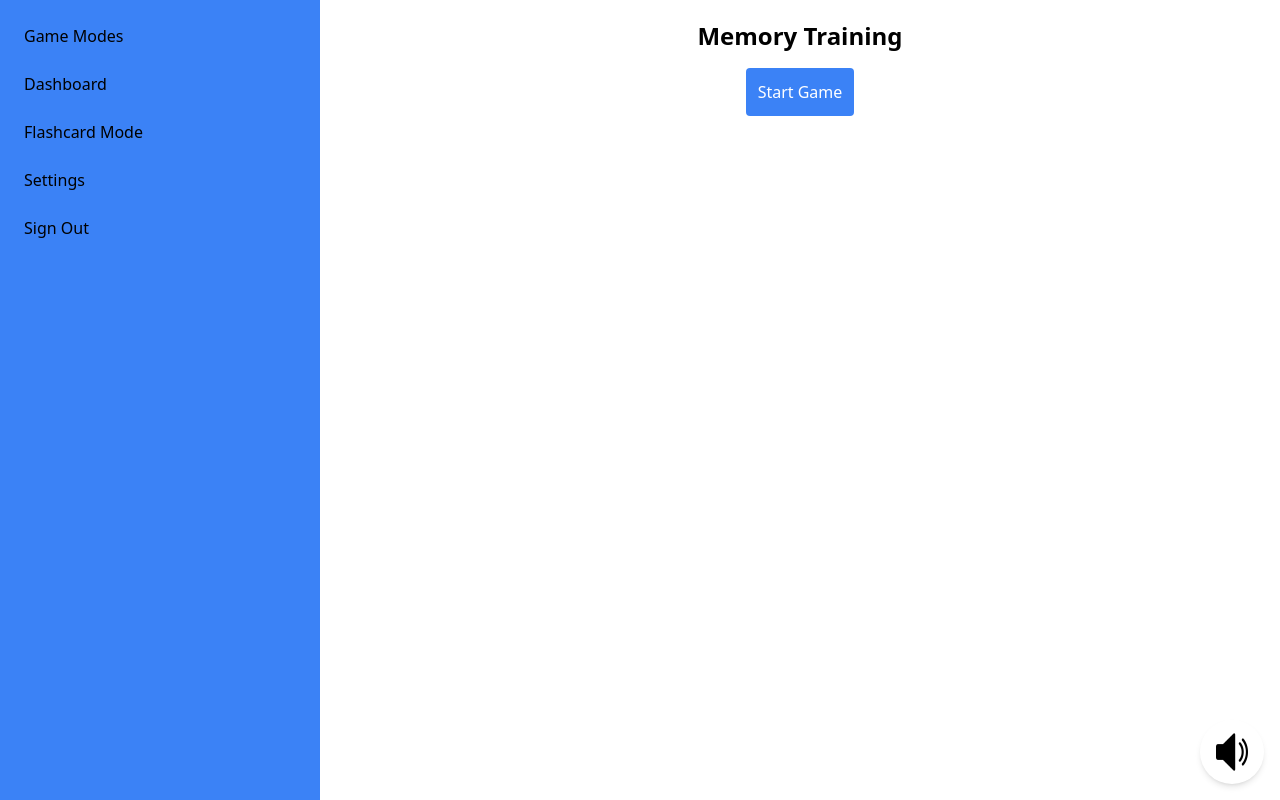
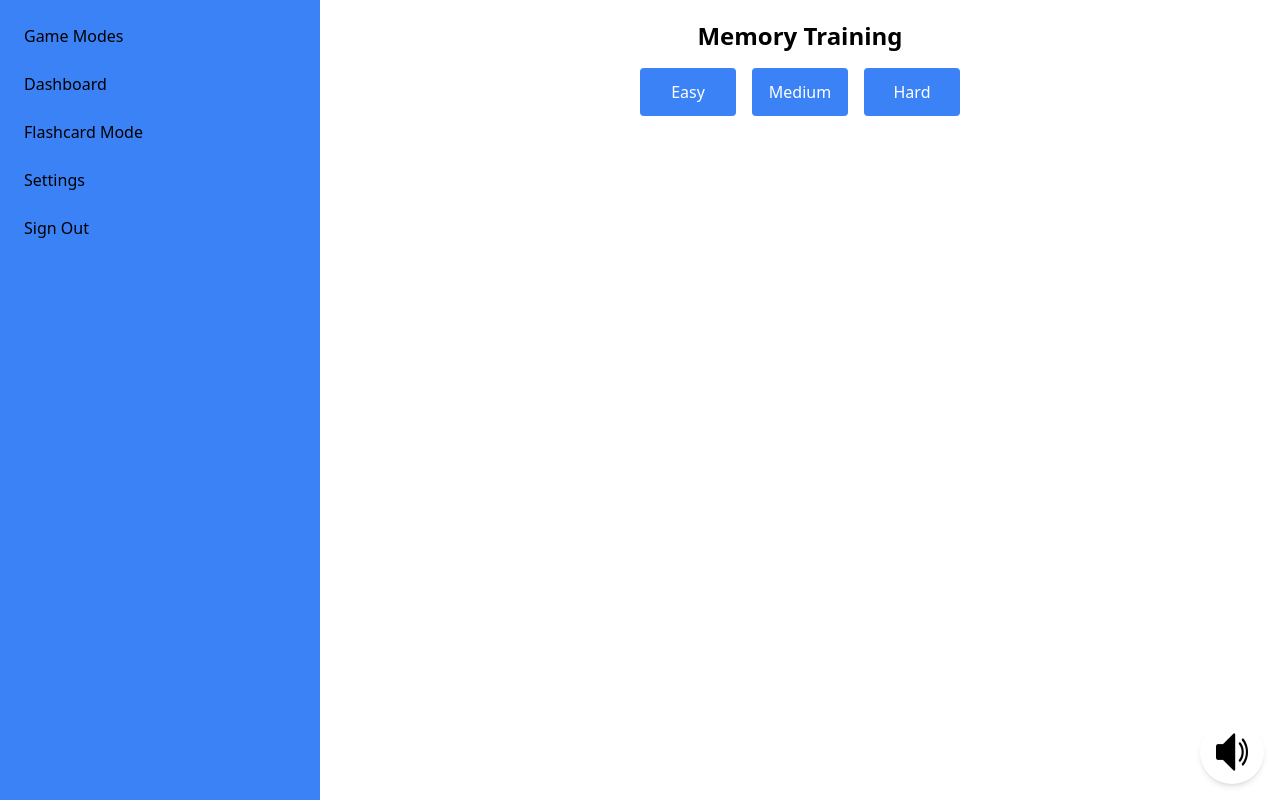
Before and after one commit to alberrrttt22/FYP, a React (Vite) app in the folder frontend/: page / in a window 1280 px wide. Built offline with nearby package versions, Linux system fonts and the light colour scheme.

Commit message:
Add adjustable difficulty for memory card game

```diff
--- a/frontend/src/App.jsx
+++ b/frontend/src/App.jsx
@@ -16,11 +16,13 @@ function App() {
   const [gameStarted, setGameStarted] = useState(false);
   const [timeLeft, setTimeLeft] = useState(60);
   const [gameOver, setGameOver] = useState(false);
+  const [difficulty, setDifficulty] = useState(0);
 
-  const startGame = () => {
+  const difficultyChange = (level) => {
     setGameStarted(true);
     setGameOver(false); // Reset game over state when starting a new game
     setTimeLeft(60); // Reset time when starting a new game
+    setDifficulty(level);
   };
 
   return (
@@ -33,18 +35,30 @@ function App() {
         <>
         <h1 className="text-center text-2xl font-bold mb-4">Memory Training</h1>
         {!gameStarted ? (
-          <div className="flex flex-col items-center">
+          <div className="flex flex-row justify-center items-center gap-4">
             <button
-              onClick={startGame}
-              className="bg-blue-500 text-white p-3 rounded hover:bg-blue-600 mb-4"
+              onClick={() =>difficultyChange(1)}
+              className="bg-blue-500 text-white p-3 rounded hover:bg-blue-600 mb-4 w-24 h-12"
             >
-              Start Game
+              Easy
+            </button>
+            <button
+              onClick={() => difficultyChange(2)}
+              className="bg-blue-500 text-white p-3 rounded hover:bg-blue-600 mb-4 w-24 h-12"
+            >
+              Medium
+            </button>
+            <button
+              onClick={() =>difficultyChange(3)}
+              className="bg-blue-500 text-white p-3 rounded hover:bg-blue-600 mb-4 w-24 h-12"
+            >
+              Hard
             </button>
           </div>
         ) : (
           <>
           <Timer timeLeft={timeLeft} setTimeLeft={setTimeLeft} totalTime={60} gameOver={gameOver} />
-          <GameGrid timeLeft={timeLeft} gameOver = {gameOver} setGameOver={setGameOver} setTimeLeft = {setTimeLeft}  />
+          <GameGrid timeLeft={timeLeft} gameOver = {gameOver} setGameOver={setGameOver} setTimeLeft = {setTimeLeft} difficulty = {difficulty} setDifficulty={setDifficulty}  />
           </>
         )}
         </>
--- a/frontend/src/components/GameGrid.jsx
+++ b/frontend/src/components/GameGrid.jsx
@@ -1,7 +1,7 @@
 import React, { useState, useEffect } from 'react';
 import confetti from 'canvas-confetti';
 
-const GameGrid = ({ timeLeft, gameOver, setGameOver, setTimeLeft }) => {
+const GameGrid = ({ timeLeft, gameOver, setGameOver, setTimeLeft, difficulty, setDifficulty }) => {
   const [cards, setCards] = useState([]);
   const [flippedCards, setFlippedCards] = useState([]);
   const [matchedCards, setMatchedCards] = useState([]);
@@ -9,15 +9,16 @@ const GameGrid = ({ timeLeft, gameOver, setGameOver, setTimeLeft }) => {
   const [floatingPoint, setFloatingPoint] = useState({ visible: false, position: { x: 0, y: 0 } });
 
   useEffect(() => {
-    const images = [
-      'img1.png', 'img2.png', 'img3.png', 'img4.png', 'img5.png', 'img6.png',
-    ];
-    const shuffledCards = [...images, ...images]
+    const images = {
+      1: ['img1.png', 'img2.png', 'img3.png', 'img4.png', 'img5.png', 'img6.png'],
+      2: ['2img1.png', '2img2.png', '2img3.png', '2img4.png', '2img5.png', '2img6.png', '2img7.png', '2img8.png', '2img9.png', '2img10.png'],
+      3: ['3img1.png', '3img2.png', '3img3.png', '3img4.png', '3img5.png', '3img6.png', '3img7.png', '3img8.png', '3img9.png', '3img10.png', '3img11.png', '3img12.png', '3img13.png', '3img14.png']
+    };
+    const shuffledCards = [...images[difficulty], ...images[difficulty]]
       .sort(() => Math.random() - 0.5)
       .map((img, index) => ({ id: index, img, flipped: false }));
-
     setCards(shuffledCards);
-  }, []);
+  }, [difficulty]);
 
   useEffect(() => {
     if (gameOver && matchedCards.length === cards.length && matchedCards.length !== 0) {
@@ -80,11 +81,13 @@ const GameGrid = ({ timeLeft, gameOver, setGameOver, setTimeLeft }) => {
     }
   };
 
-  const resetGame = () => {
-    const images = [
-      'img1.png', 'img2.png', 'img3.png', 'img4.png', 'img5.png', 'img6.png',
-    ];
-    const shuffledCards = [...images, ...images]
+  const resetGame = (level) => {
+    const images = {
+      1: ['img1.png', 'img2.png', 'img3.png', 'img4.png', 'img5.png', 'img6.png'],
+      2: ['2img1.png', '2img2.png', '2img3.png', '2img4.png', '2img5.png', '2img6.png', '2img7.png', '2img8.png', '2img9.png', '2img10.png'],
+      3: ['3img1.png', '3img2.png', '3img3.png', '3img4.png', '3img5.png', '3img6.png', '3img7.png', '3img8.png', '3img9.png', '3img10.png', '3img11.png', '3img12.png', '3img13.png', '3img14.png']
+    };
+    const shuffledCards = [...images[difficulty], ...images[difficulty]]
       .sort(() => Math.random() - 0.5)
       .map((img, index) => ({ id: index, img, flipped: false }));
 
@@ -94,6 +97,7 @@ const GameGrid = ({ timeLeft, gameOver, setGameOver, setTimeLeft }) => {
     setGameOver(false);
     setTimeLeft(60);
     setPoints(0);
+    setDifficulty(level);
   };
 
   return gameOver ? (
@@ -101,14 +105,29 @@ const GameGrid = ({ timeLeft, gameOver, setGameOver, setTimeLeft }) => {
       <p>Points: {points} + {timeLeft} (Time left) = {points + timeLeft}</p>
       <br></br>
       <h2 className="text-2xl font-bold">
-        {matchedCards.length === cards.length ? 'You Win!' : 'Game Over'}
+        {matchedCards.length === cards.length ? 'You Win! Play again?' : 'Game Over! Play again?'}
       </h2>
-      <button
-        onClick={resetGame}
-        className="bg-blue-500 text-white p-3 rounded mt-4 hover:bg-blue-600"
-      >
-        Play Again
-      </button>
+      <br></br>
+      <div className="flex flex-row justify-center items-center gap-4">
+            <button
+              onClick={() => resetGame(1)}
+              className="bg-blue-500 text-white p-3 rounded hover:bg-blue-600 mb-4 w-24 h-12"
+            >
+              Easy
+            </button>
+            <button
+              onClick={() => resetGame(2)}
+              className="bg-blue-500 text-white p-3 rounded hover:bg-blue-600 mb-4 w-24 h-12"
+            >
+              Medium
+            </button>
+            <button
+              onClick={() => resetGame(3)}
+              className="bg-blue-500 text-white p-3 rounded hover:bg-blue-600 mb-4 w-24 h-12"
+            >
+              Hard
+            </button>
+          </div>
     </div>
   ) : (
     <div>
@@ -116,11 +135,21 @@ const GameGrid = ({ timeLeft, gameOver, setGameOver, setTimeLeft }) => {
       <p>Points: {points}</p>
       </div>
       <button
-        onClick={resetGame}
+        onClick={() => resetGame()}
         className="absolute top-0 right-0 bg-red-500 text-white px-4 py-2 rounded shadow hover:bg-red-600 m-4"
       >
         Restart Game
       </button>
+      <div className="absolute top-11 right-0 m-4">
+          <select
+            onChange={(e) => resetGame(parseInt(e.target.value))}
+            className="bg-blue-500 text-white px-4 py-2 rounded shadow hover:bg-blue-600"
+          >
+            <option value="1">Easy</option>
+            <option value="2">Medium</option>
+            <option value="3">Hard</option>
+          </select>
+      </div>
       <div className="grid grid-cols-4 gap-4">
         {cards.map((card, index) => (
           <div
--- a/frontend/src/components/Sidebar.jsx
+++ b/frontend/src/components/Sidebar.jsx
@@ -3,7 +3,7 @@ import {Link} from "react-router-dom";
 
 const Sidebar = () => {
   return (
-    <div className="w-1/4 bg-blue-500 h-screen p-4">
+    <div className="w-1/4 bg-blue-500 min-h-screen p-4">
       <nav className="flex flex-col gap-2">
         <Link to="/game-modes" className="text-left hover:bg-blue-600 p-2 rounded">Game Modes</Link>
         <Link to="/dashboard" className="text-left hover:bg-blue-600 p-2 rounded">Dashboard</Link>
```
